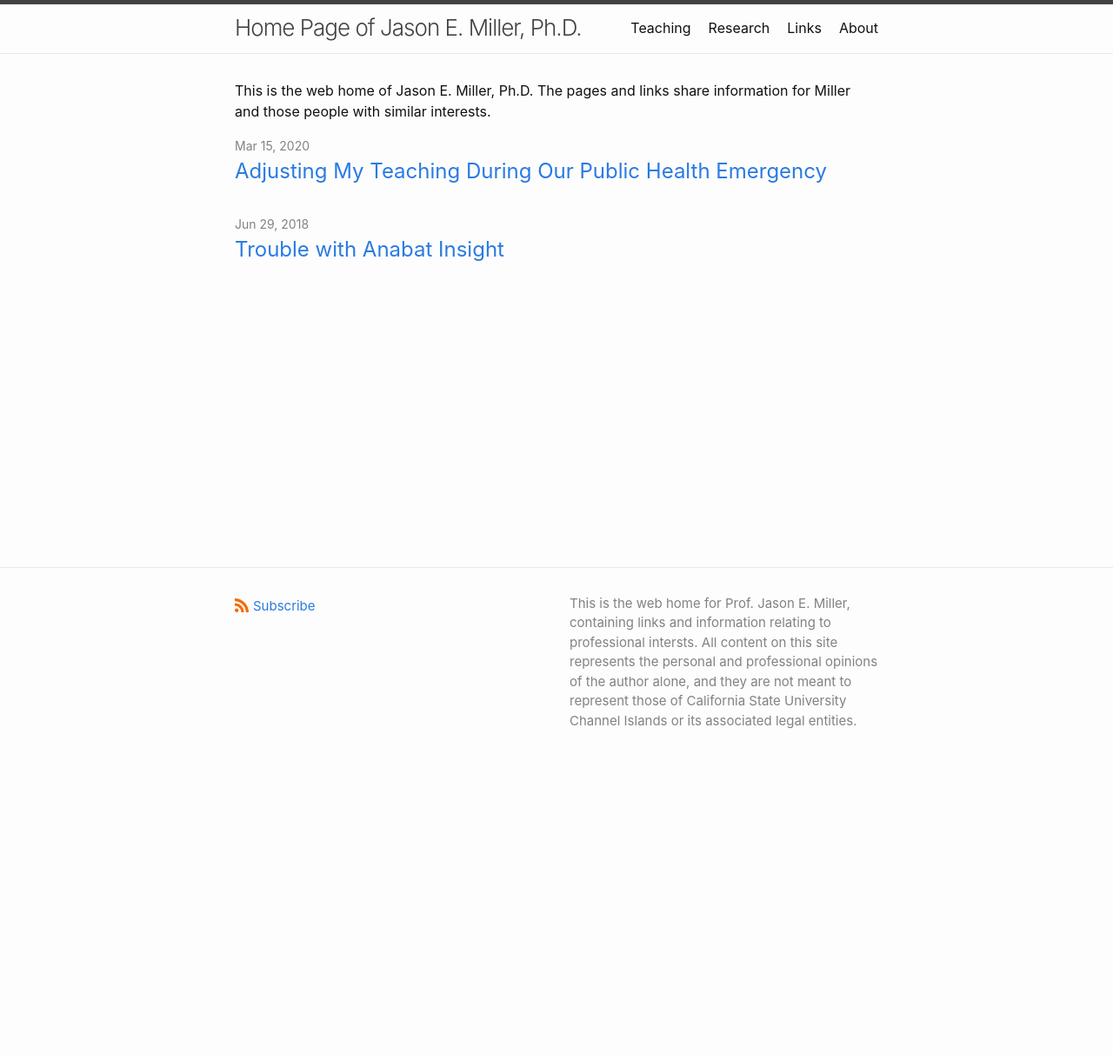
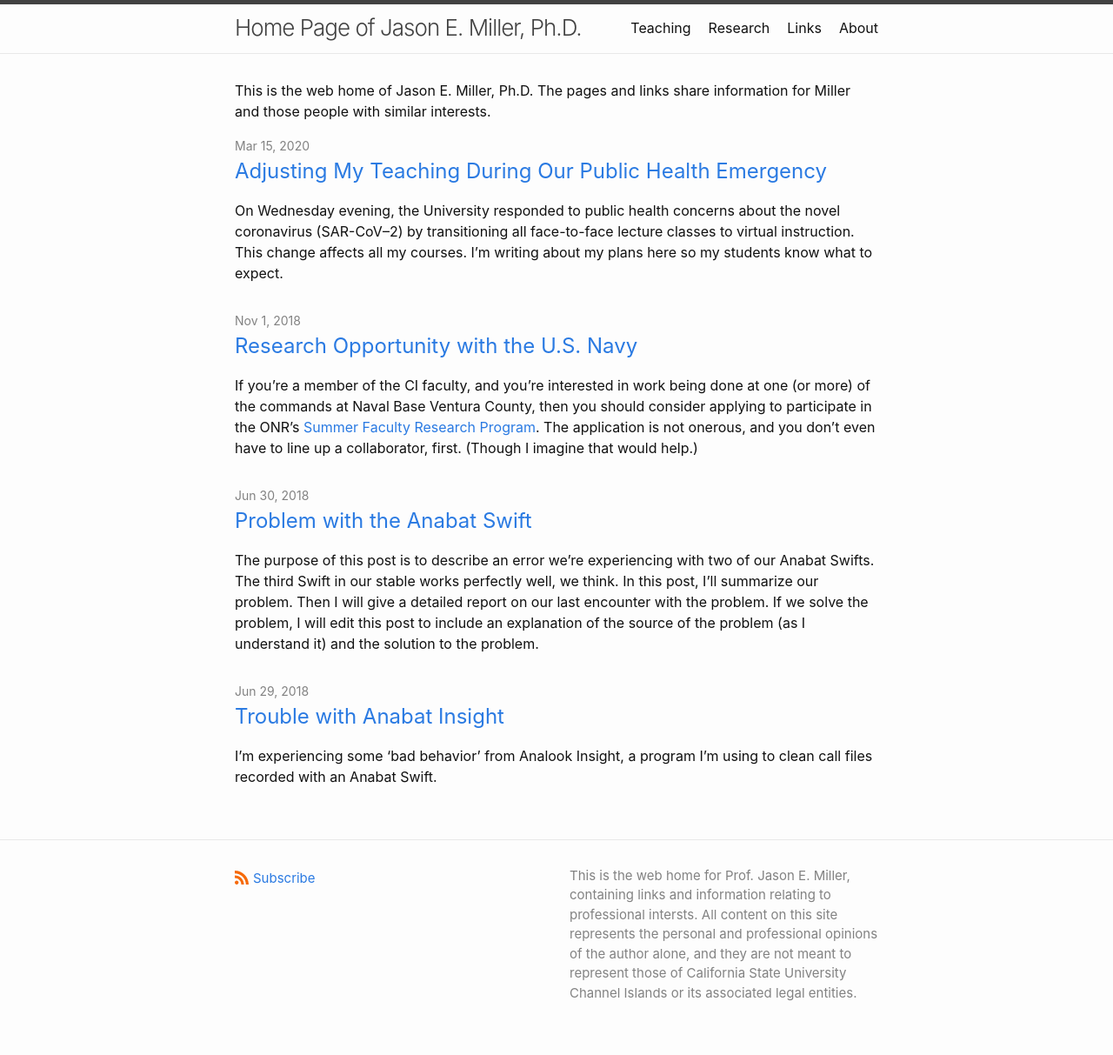
Before and after one commit to jasonemiller/jasonemiller.github.io, a Jekyll site: the page built from index.md, in a window 1280 px wide. Shown: the whole page at 87% size. Built offline with Jekyll 4.4.1, drawn with Linux system fonts in a browser that asks for light colours; before the commit the page ends 900 px from its top, so only the background shows below that.

Commit message:
updated
updates files

```diff
--- a/404.html
+++ b/404.html
@@ -18,8 +18,10 @@ layout: default
 </style>
 
 <div class="container">
+  <p><strong><font size="+10">Uffda!</font></p>
+
   <h1>404</h1>
 
-  <p><strong>Page not found :(</strong></p>
-  <p>The requested page could not be found.</p>
+  <p>The page you want can't be found.</strong></p>
+  <p>Try again.</p>
 </div>
--- a/_config.yml
+++ b/_config.yml
@@ -42,6 +42,9 @@ header_pages:
   - links.md
   - about.md
 
+#to show excerpt from posts
+show_excerpts: true
+
 # Exclude from processing.
 # The following items will not be processed, by default.
 # Any item listed under the `exclude:` key here will be automatically added to
--- /dev/null
+++ b/_posts/2018-06-30-error-on-the-swifts.md
@@ -0,0 +1,62 @@
+---
+title: Problem with the Anabat Swift
+author: miller
+date: 2018-06-30
+---
+The purpose of this post is to describe an error we're experiencing with two of our Anabat Swifts.  The third Swift in our stable works perfectly well, we think.  In this post, I'll summarize our problem.  Then I will give a detailed report on our last encounter with the problem.  If we solve the problem, I will edit this post to include an explanation of the source of the problem (as I understand it) and the solution to the problem.
+
+## Problem Summary ##
+
+We are getting "error" and "format error" messages from our Anabat Swift passive bat detectors/recorders.  To isolate the cause of the error, we have purchased and used new 128gb SanDisk Ultra Plus SD cards from Amazon.com.  We have verified that all the cards we use mount on our laptops, are formatted, and are empty of any data.<br><br>Our SD cards are numbered so we can keep track of which cards are in which units and have which data.  This report will refer to them as SD18 and SD21, for example.
+
+## Notes on Errors from First Unit ##
+
+We have two Anabat Swift units deployed in the field for testing.  We put them out yesterday afternoon, and this morning we returned to them to see if they recorded any bat activity.  I took meticulous notes of our experience replacing the SD cards with fresh SD cards.
+
+At Site #1, our Swift (P03) is attached to a post.   We verify that the detector, mic, and cord look unmolested.
+
+Strap off.  Detach mic from case.  Power down.  Remove 2 SD cards:  SD11 from slot 1, SD10 from slot 2.  The former opens with 12 files.  The later is empty.  Both are put in our SD card portfolio to take back to basecamp.
+
+We put SD07 in slot 1 and SD09 in slot 2.  Attach mic. Power on.
+
+Slot 2 displays "error".  Reformat SD09 in slot 2 using the Swift.  Main screen, see "error" on slot 2.  Waited.  Dialog box opens, "Do you want to reformat slot 1?"  Answer 'no'.  Swift asks again.  Answer 'no'.  Back to main screen.  Now see "error" on slot 1, too.  (That is, "error" on both slots.).
+
+Wait.  Now slot 1 "error" goes away and shows that slot 1 SD card is good, but there's still an "error" on slot 2.  Power down.  Wait a long 20 seconds.  Power up.
+
+Main screen shows "error" on both slots.  Pause.  Main screen changes to show an error only on slot 2; slot 1 looks fine, like it is working condition.  Reformat SD09 in slot 2 using the Swift.   Oddly, the device reformats slot 1 (according to the message on the display).  Then the main display shows an "error" for both slots; slot 1 reads "error, 0 GB" and slot 2 reals "error".
+
+![Format error display on Anabat Swift](/assets/images/IMG_0833-768x1024.png)
+
+Then reformatted both cards with the device.  Main screen shows a "format error" for slot 1 and a "reformat error" on slot 2.
+
+![Error displayed on Anabat Swift.](/assets/images/IMG_2635-768x1024.png)
+
+Power down.  Try new cards:  SD15 in slot 1 and SD19 in slot 2.   Power up.  Slot 1 looks like it is working normally, but slot 2 shows "error".  Reformat SD19 in slot 2 using the Swift  Get "format error" on display.  Decide to replace Swift with our spare, P02.
+
+Power down.  Detach mic.  Remove battery pack from P03 and put it into P02.  Put SD20 into slot 1 and SD21 in slot 2 of replacement Swift.  Attach mic.  Power on.
+
+Both cards look good.  Waiting to acquire GPS.  Signal acquired.  Closed unit.  Strapped to post.  Check that there is not play in the attachment.  Verify set-up and activity with magnet.  Light blinks.  Good to go.
+
+## Notes on Errors with Second Unit ##
+
+Detector, mic, and cord look unmolested.  Unchanged from when they were placed yesterday.  Strap off.  Detach Mic from case.  Power down.  Because of "error"s thrown on slot 1 when we were placing the Swift in the field, the unit has only one SD card installed, and it's in slot 2.
+
+Remove SD08 from slot 2.  This card SD08 mounts in a laptop to show 134 files recorded, 1gb storage used.
+
+Place SD13 in slot 1 and SD14 in slot 2.  Attach mic.  Power on.
+
+Get "error" in slot 1.  Reformat SD13 in slot 1 using the Swift.  Main screen then shows "format error" in slot 1 which soon changes to "error" in slot 1.
+
+Power down.  Remove SD13 from slot 1.  Replace with SD18.  Power on.
+
+Main screen shows that both appear good.  Then screen closes on its own.  When it reopens, it shows "error" in slot 1.
+
+Reformat SD18 in slot 1 using the Swift.  Get "format error" for slot 1 on main screen.
+
+Power off.  Wait 20 long seconds.  Power on.  See "error" for slot 1.  Power off.  Take SD 18 out of slot 1 and put SD21 into slot 1.  Power on.
+
+See "error" in slot 1.  Power off.  Remove SD21.  Decide to replace the unit with only one SD card.  Verify that slot 2 is still good.  Close unit.  Verify that GPS is acquired.  Strap to post.  Test with magnet - doesn't blink.
+
+##Update 1:  For what it's worth...##
+
+Back at basecamp, just for kicks, I opened up the Swift to check the firmware version.  Saw that it was version 1.0.  Read in the manual how to update the firmware, and I did that.  But something else remarkable happened when I powered up the Swift.  BOTH SD CARDS READ PERFECTLY!!  No errors.
--- /dev/null
+++ b/_posts/2018-11-01-summer-research-with-the-navy.md
@@ -0,0 +1,13 @@
+---
+title: Research Opportunity with the U.S. Navy
+author: miller
+date: 2018-11-01
+---
+
+If you're a member of the CI faculty, and you're interested in work being done at one (or more) of the commands at Naval Base Ventura County, then you should consider applying to participate in the ONR's [Summer Faculty Research Program](summer-faculty-research-program). The application is not onerous, and you don't even have to line up a collaborator, first. (Though I imagine that would help.)
+
+In your application, you can identify two of the labs that you're interested in working with. Our labs are easy to identify in the list. When you submit the application, your CV will be sent to a manager at the lab, and the CV will be circulated among scientists and engineers to see if anyone has an interest in working with you. (This is where identifying a collaborator ahead of time might be a good idea.)
+
+Note that the funds to support you do not come from the ONR. They come from the local lab which sends the funds to ONR who administers all the program details. According to my sources, the local lab involvement in the program varies from having hosted no faculty recently, to having hosted about three faculty from around the country per summer. To my knowlege, no CI faculty have particiapted in the program in recent memory. Let's change that.
+
+The ONR also has a [sabbatical leave program](https://www.onr.navy.mil/en/Education-Outreach/faculty/sabbatical-leave-program) for faculty that appears to align nicely with the CSU difference-in-pay program. Check that program out, too.
```
